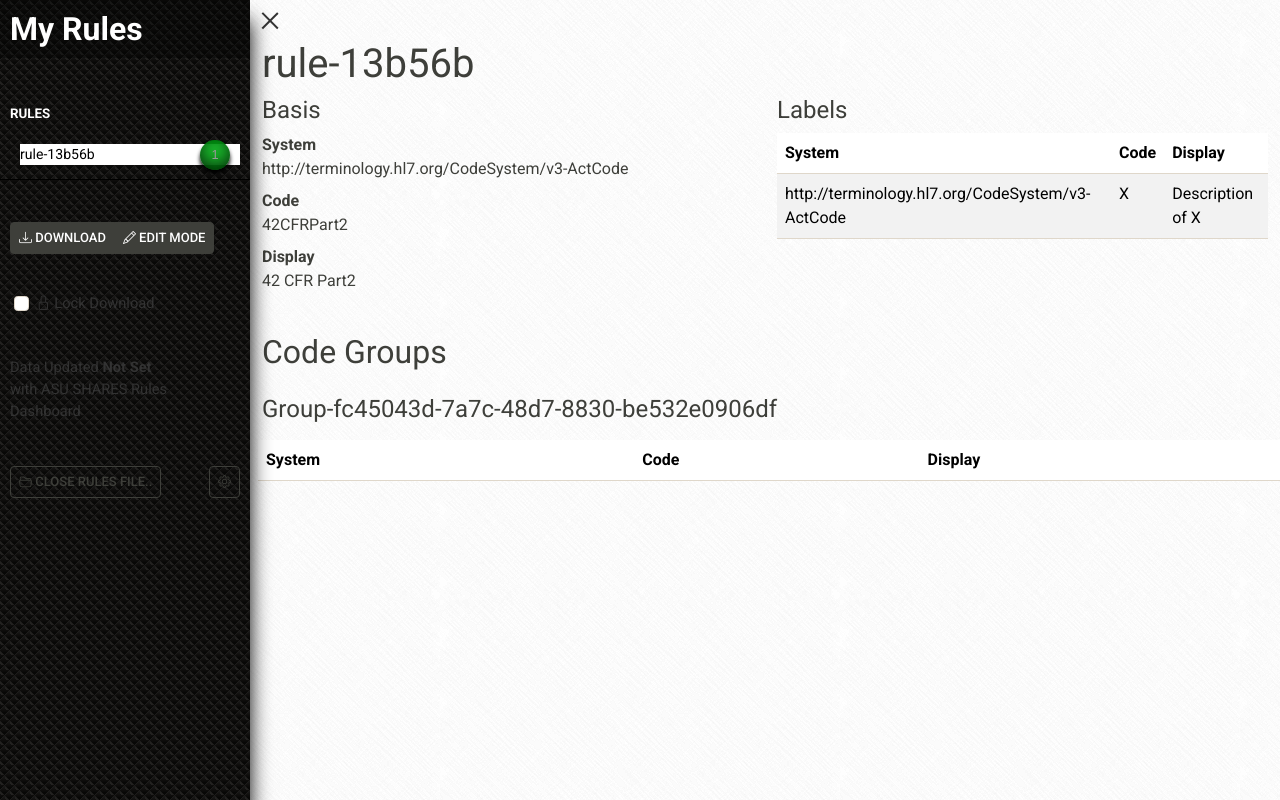
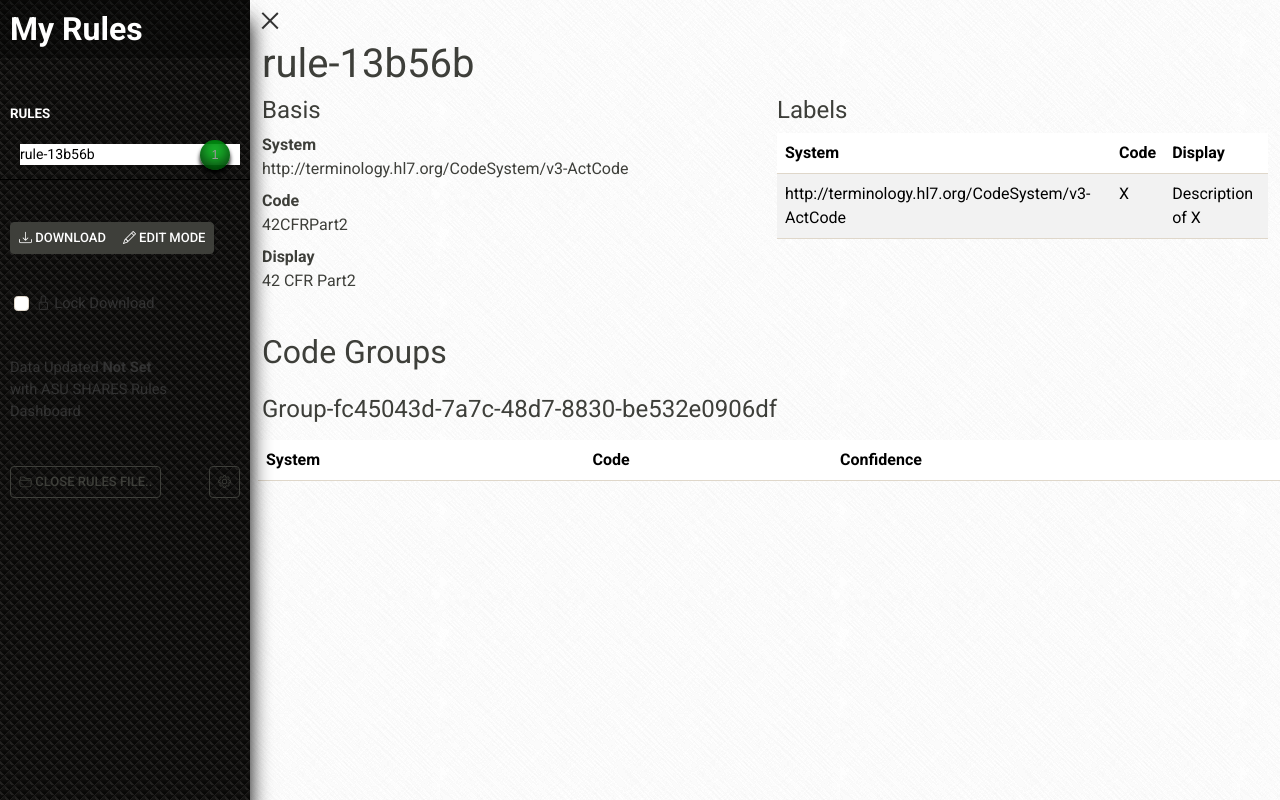
Before and after one commit to danielhmendoza01/rules, an Angular app: page / in a window 1280 px wide. Both pictures are taken after a click on the button "CREATE A NEW RULES FILES.". Built offline with nearby package versions, Linux system fonts and the light colour scheme.

Commit message:
Toast quirk workarounds

```diff
--- a/src/app/rule/rule.component.html
+++ b/src/app/rule/rule.component.html
@@ -254,7 +254,7 @@
                         <tr>
                             <th>System</th>
                             <th>Code</th>
-                            <th>Display</th>
+                            <th>Confidence</th>
                         </tr>
                     </thead>
                     <tbody>
```
